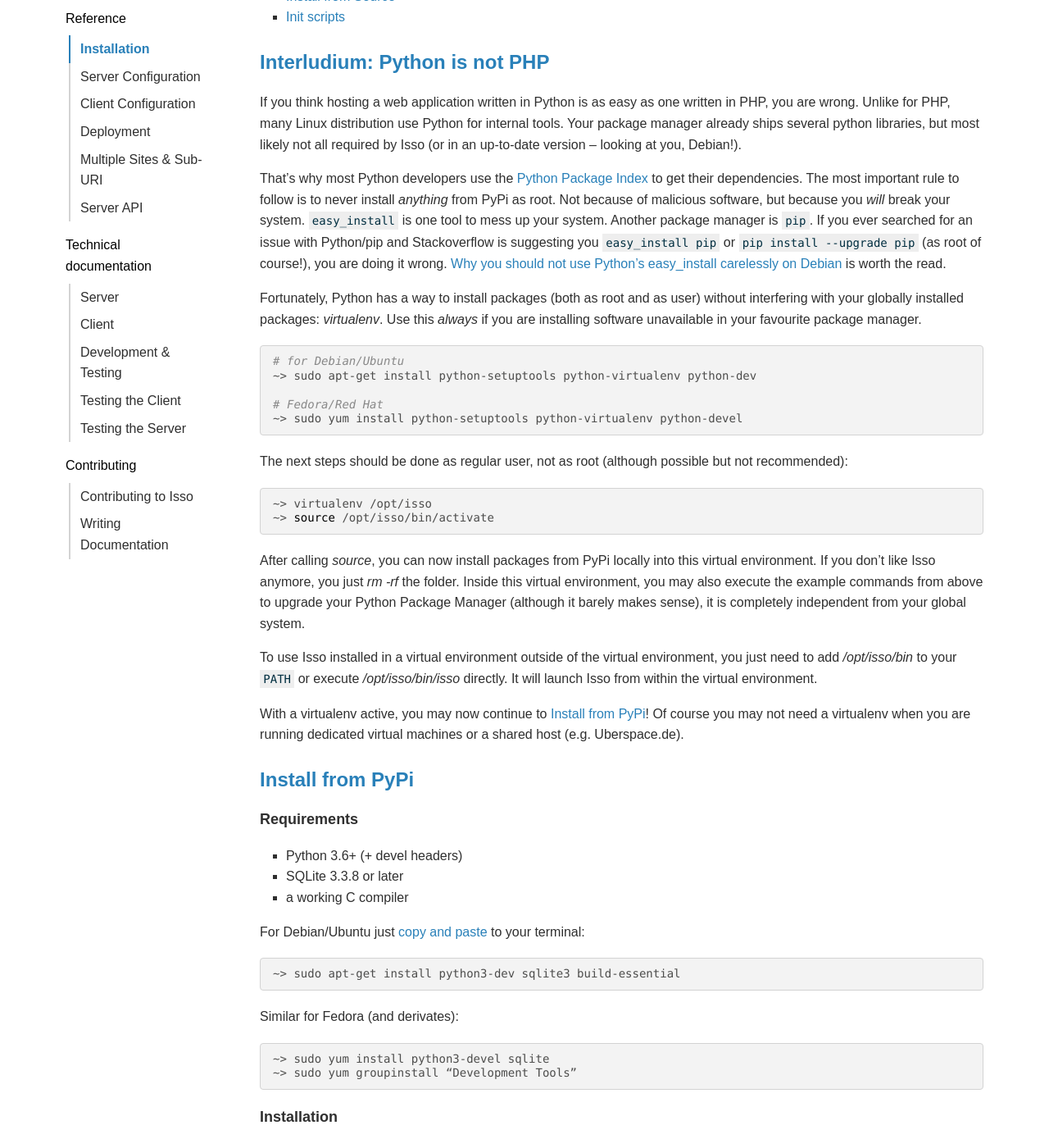
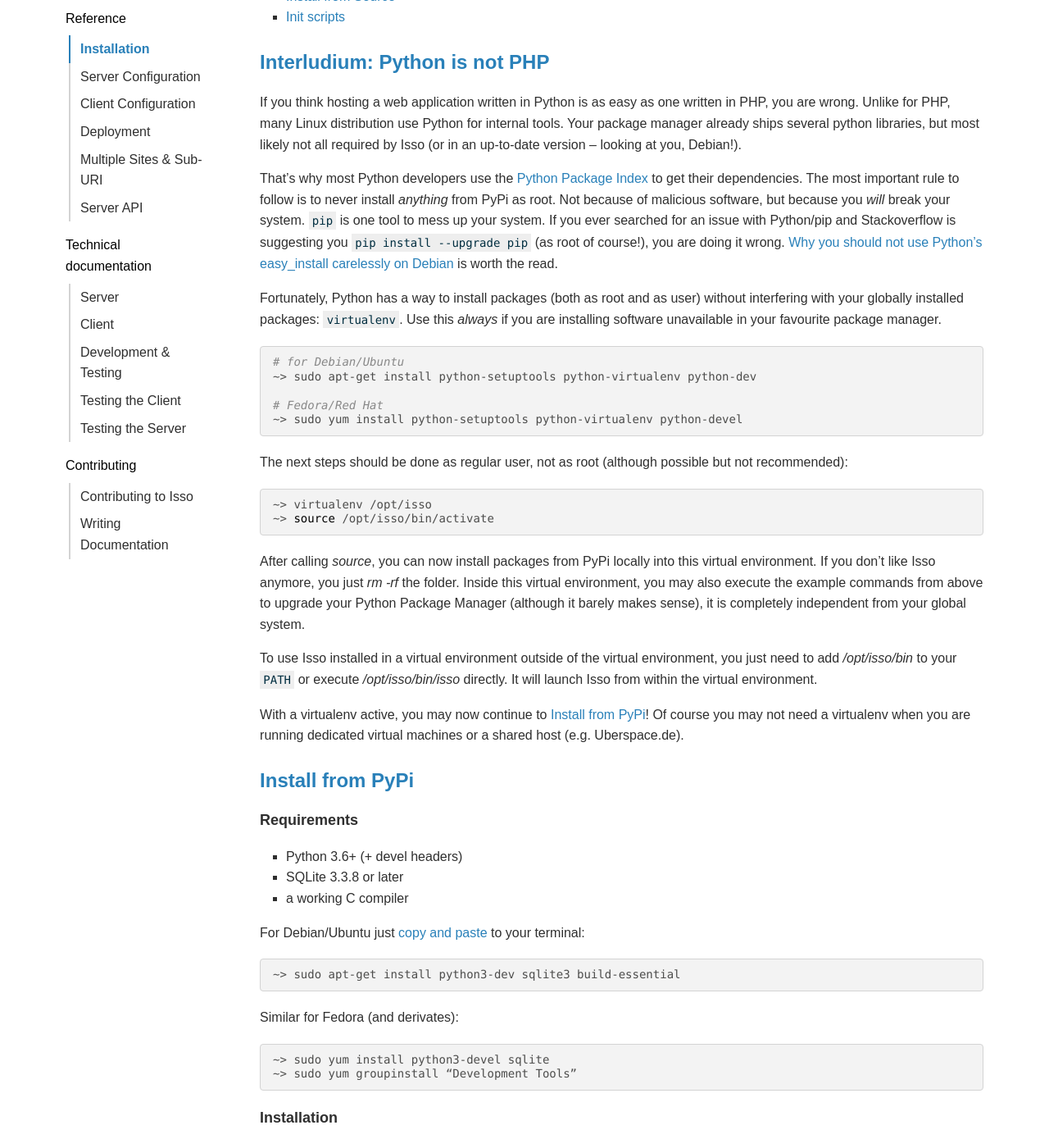
Before and after one commit to isso-comments/isso, a Sphinx documentation site: the page built from docs/docs/reference/installation.rst, in a window 1280 px wide and 1400 px high, scrolled down 480 px. Shown: the whole window at 82% size. Built offline with Sphinx 7.4.7, drawn with Linux system fonts in a browser that asks for light colours; some of the changed text lies outside the part shown.

Commit message:
docs: install: Remove mentions of easy_install
`easy_install` has ceased enough in popularity that it'd
just be confusing to mention.

```diff
--- a/docs/docs/reference/installation.rst
+++ b/docs/docs/reference/installation.rst
@@ -25,15 +25,14 @@
 That's why most Python developers use the `Python Package Index`_ to get their
 dependencies. The most important rule to follow is to never install *anything* from PyPi
 as root. Not because of malicious software, but because you *will* break your
-system.
-``easy_install`` is one tool to mess up your system. Another package manager is
-``pip``. If you ever searched for an issue with Python/pip and Stackoverflow is
-suggesting you ``easy_install pip`` or ``pip install --upgrade pip`` (as root
+system. ``pip`` is one tool to mess up your system.
+If you ever searched for an issue with Python/pip and Stackoverflow is
+suggesting you ``pip install --upgrade pip`` (as root
 of course!), you are doing it wrong. `Why you should not use Python's
 easy_install carelessly on Debian`_ is worth the read.
 
 Fortunately, Python has a way to install packages (both as root and as user)
-without interfering with your globally installed packages: `virtualenv`. Use
+without interfering with your globally installed packages: ``virtualenv``. Use
 this *always* if you are installing software unavailable in your favourite
 package manager.
 
@@ -105,13 +104,7 @@
 
 .. code-block:: sh
 
-    ~> pip install isso
-
-`Don't have pip? <https://twitter.com/gardaud/status/357638468572151808>`_
-
-.. code-block:: sh
-
-    ~> easy_install isso  # cross your fingers
+    (.venv) $ pip install isso
 
 For easier execution, you can symlink the executable to a location in your
 :envvar:`PATH`.
```
